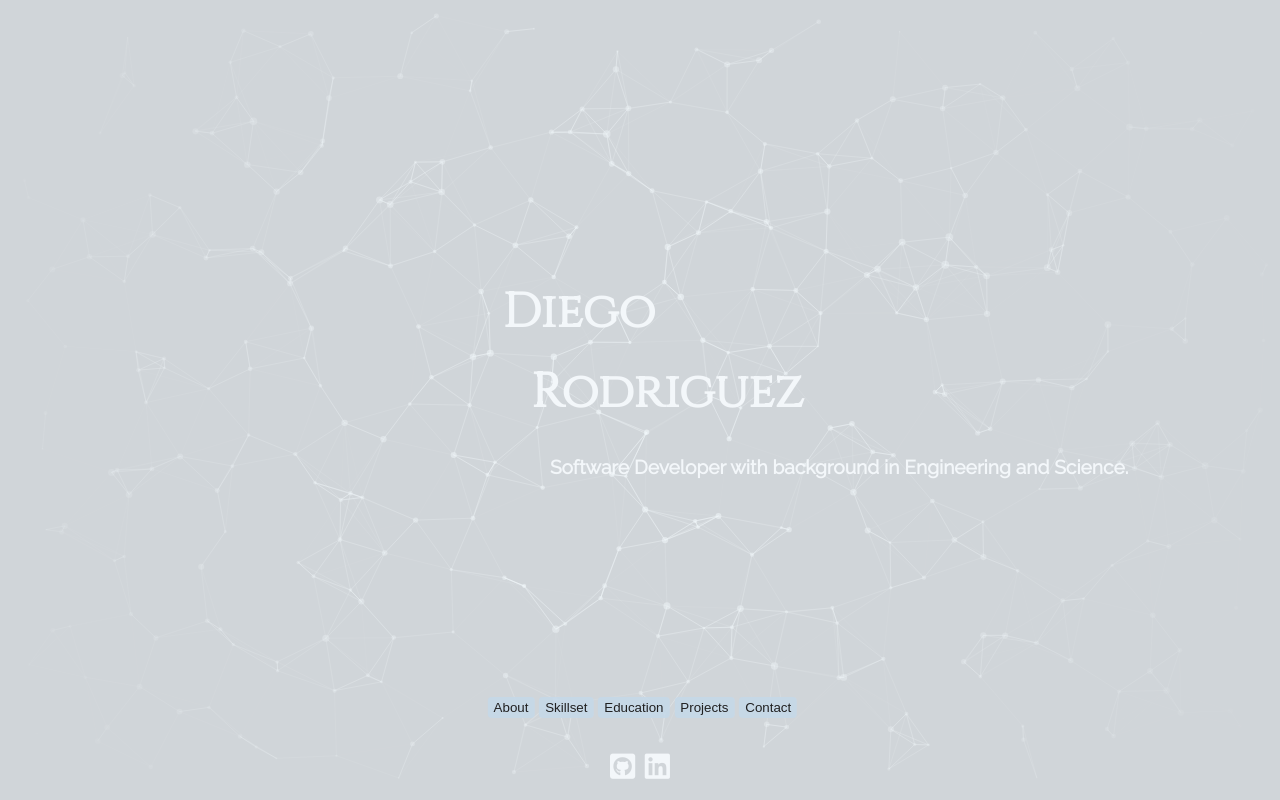
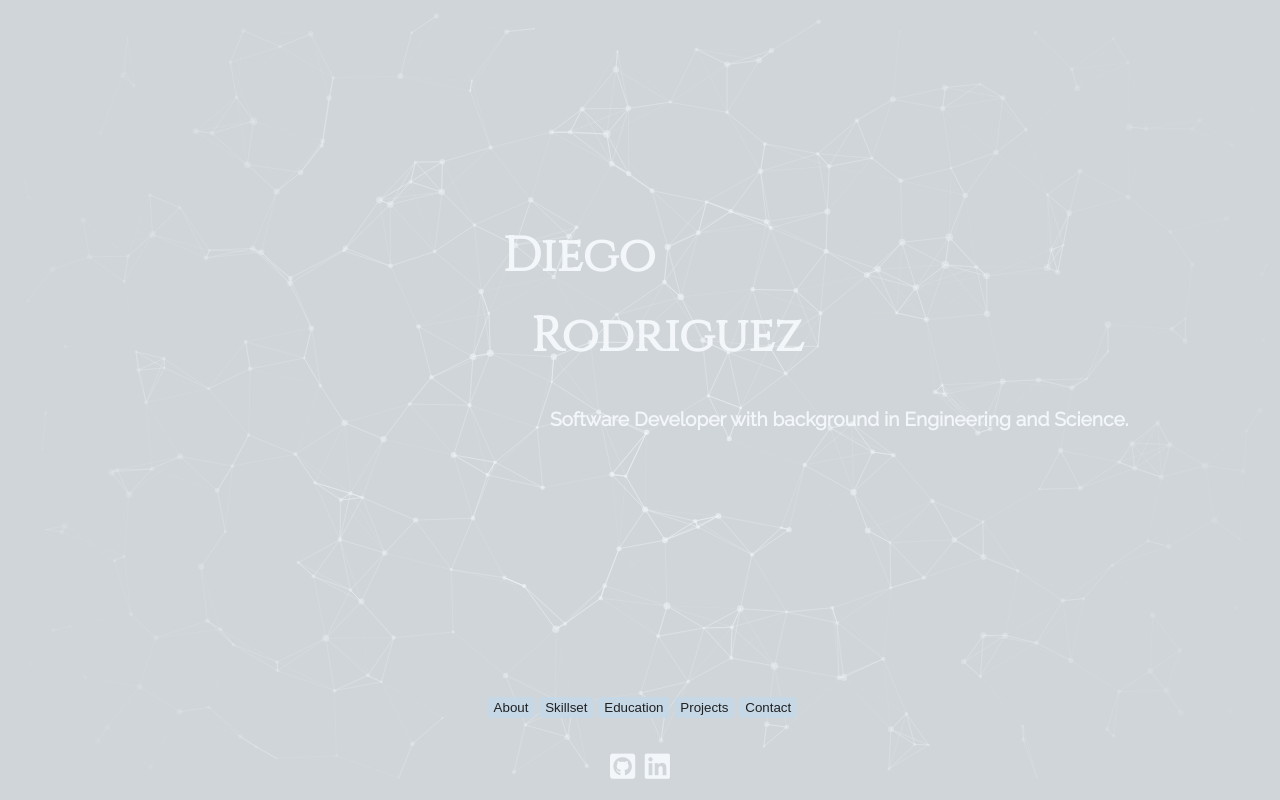
Before and after one commit to DiegoRodriguez2018/diego-rodriguez-portfolio-original-version, a React (Create React App) app: page / in a window 1280 px wide. Built offline with nearby package versions, Linux system fonts and the light colour scheme.

Commit message:
Modified spacing between top and sections.

```diff
--- a/src/Components/DiegoRodriguez.scss
+++ b/src/Components/DiegoRodriguez.scss
@@ -10,7 +10,7 @@
     font-size: 2rem;
     color: $light-blue;
     position: absolute;
-    top: 30%;
+    top: 23%;
     left: 50%;
     transform: translateX(-90%);
   }
@@ -19,7 +19,7 @@
     font-size: 2rem;
     color: $light-blue;
     position: absolute;
-    top: 40%;
+    top: 33%;
     left: 50%;
     transform: translateX(-40%);
   }
@@ -28,7 +28,7 @@
     font-family: $main-content-font;
     font-size: 0.8rem;
     position: absolute;
-    top: 55%;
+    top: 49%;
     left: 52%;
     transform: translateX(-20%);
   }
--- a/src/Sections/Sections.scss
+++ b/src/Sections/Sections.scss
@@ -16,7 +16,7 @@ footer {
   max-width: 80vw;
   max-height: 60vh;
   position: absolute;
-  top: 15%;
+  top: 13%;
   left: 10%;
   // transform: translateX(-50%);
   width: auto;
--- a/src/stylesheets/styles.css
+++ b/src/stylesheets/styles.css
@@ -41,7 +41,7 @@ canvas {
     font-size: 2rem;
     color: #c6d8e8;
     position: absolute;
-    top: 30%;
+    top: 23%;
     left: 50%;
     transform: translateX(-90%); }
   .display-as-main-page .last-name {
@@ -49,7 +49,7 @@ canvas {
     font-size: 2rem;
     color: #c6d8e8;
     position: absolute;
-    top: 40%;
+    top: 33%;
     left: 50%;
     transform: translateX(-40%); }
   .display-as-main-page .sub-heading {
@@ -57,7 +57,7 @@ canvas {
     font-family: "Raleway", sans-serif;
     font-size: 0.8rem;
     position: absolute;
-    top: 55%;
+    top: 49%;
     left: 52%;
     transform: translateX(-20%); }
   @media only screen and (max-height: 400px) {
@@ -208,7 +208,7 @@ footer {
   max-width: 80vw;
   max-height: 60vh;
   position: absolute;
-  top: 15%;
+  top: 13%;
   left: 10%;
   width: auto;
   border-radius: 5px;
```
